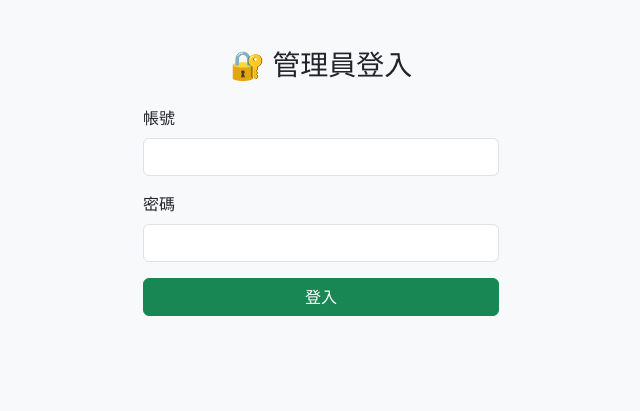
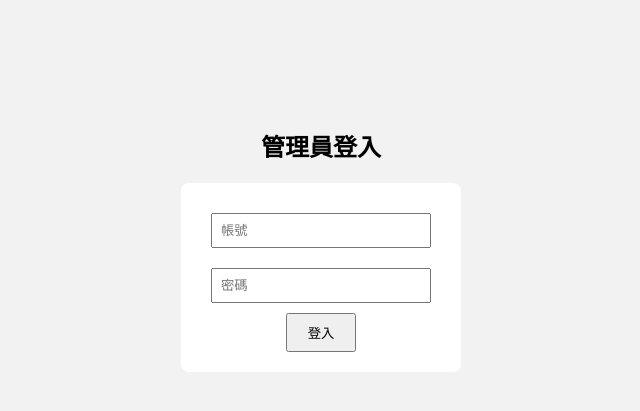
Before and after one commit to wuyan9625/YLS, a Flask app: template templates/admin_login.html in a window 1280 px wide. Shown: the top 411 px of the page, without its empty margins (319-959 px from the left). Run offline with Flask 3, Linux system fonts and the light colour scheme; the template is opened without the code that fills it, so the values that code supplies are empty.

Commit message:
Update admin_login.html

```diff
--- a/templates/admin_login.html
+++ b/templates/admin_login.html
@@ -2,30 +2,42 @@
 <html lang="zh-Hant">
 <head>
   <meta charset="UTF-8">
-  <title>管理員登入 | 打卡系統</title>
-  <link href="https://cdn.jsdelivr.net/npm/bootstrap@5.3.0/dist/css/bootstrap.min.css" rel="stylesheet">
+  <title>管理員登入</title>
+  <style>
+    body {
+      font-family: sans-serif;
+      background: #f2f2f2;
+      text-align: center;
+      padding-top: 100px;
+    }
+    form {
+      background: white;
+      padding: 20px;
+      border-radius: 8px;
+      display: inline-block;
+    }
+    input {
+      margin: 10px;
+      padding: 8px;
+      width: 200px;
+    }
+    button {
+      padding: 8px 20px;
+    }
+    .error {
+      color: red;
+    }
+  </style>
 </head>
-<body class="bg-light">
-  <div class="container mt-5">
-    <div class="row justify-content-center">
-      <div class="col-md-4">
-        <h3 class="text-center mb-4">🔐 管理員登入</h3>
-        <form method="POST" action="/admin/login">
-          <div class="mb-3">
-            <label for="username" class="form-label">帳號</label>
-            <input type="text" class="form-control" name="username" required>
-          </div>
-          <div class="mb-3">
-            <label for="password" class="form-label">密碼</label>
-            <input type="password" class="form-control" name="password" required>
-          </div>
-          {% if error %}
-          <div class="alert alert-danger text-center">{{ error }}</div>
-          {% endif %}
-          <button type="submit" class="btn btn-success w-100">登入</button>
-        </form>
-      </div>
-    </div>
-  </div>
+<body>
+  <h2>管理員登入</h2>
+  {% if error %}
+    <div class="error">{{ error }}</div>
+  {% endif %}
+  <form method="POST">
+    <input name="username" placeholder="帳號"><br>
+    <input name="password" type="password" placeholder="密碼"><br>
+    <button type="submit">登入</button>
+  </form>
 </body>
 </html>
```
